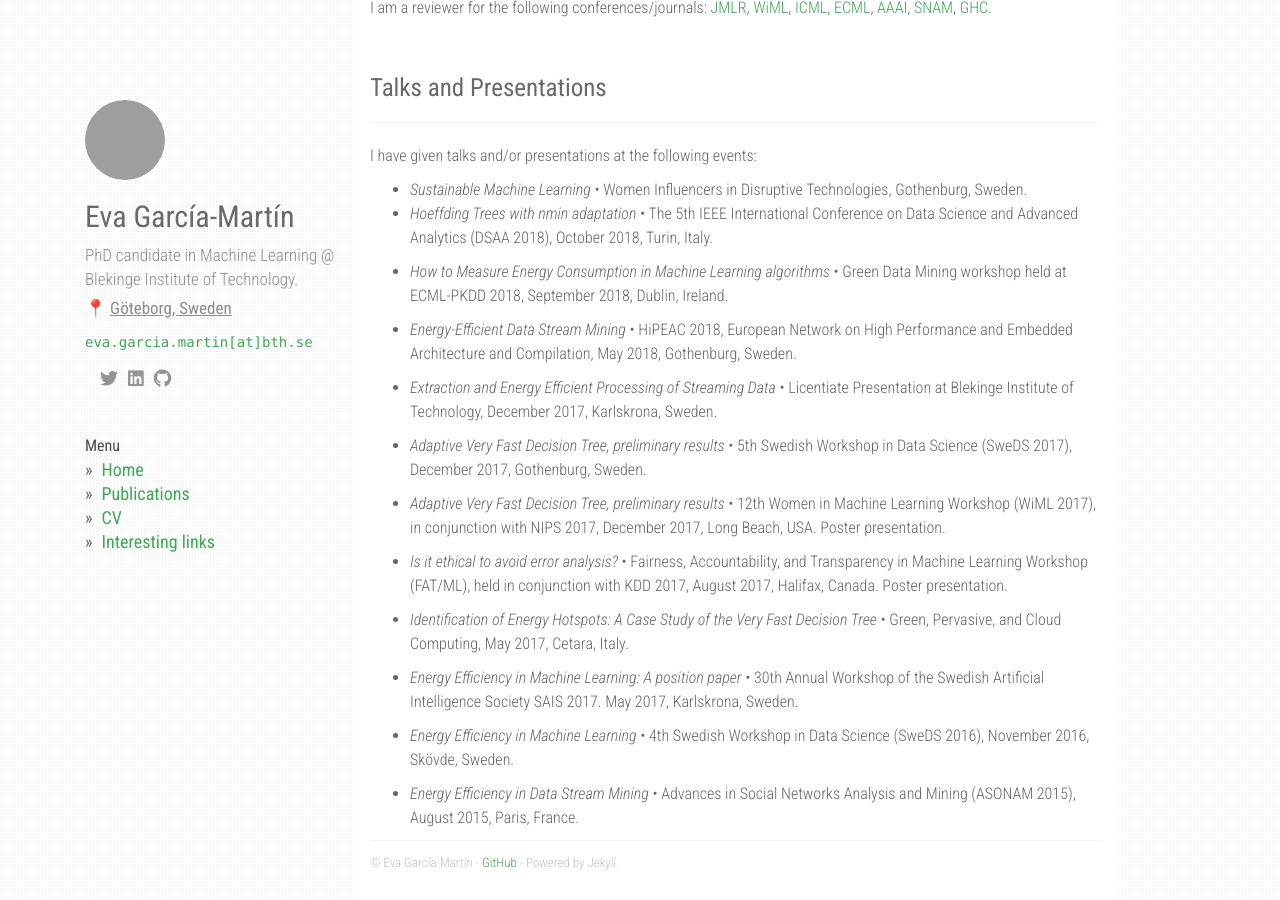
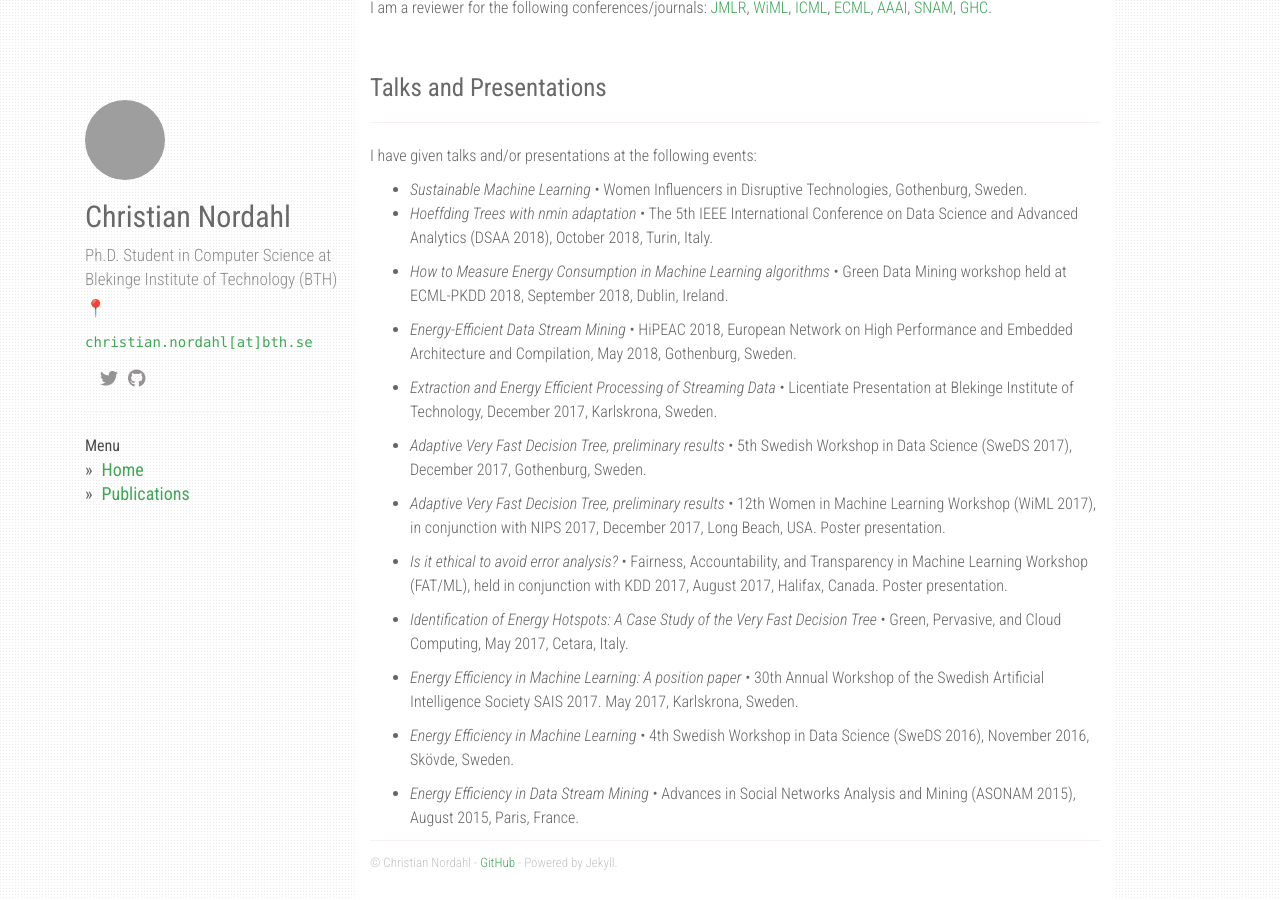
Before and after one commit to christiannordahl/christiannordahl.github.io, a Jekyll site: the page built from index.md, in a window 1280 px wide and 900 px high, scrolled down 1101 px. Built offline with Jekyll 4.4.1, drawn with Linux system fonts in a browser that asks for light colours; nearby versions of some CDN libraries; emoji names are drawn with the system emoji font; a style sheet for code colours, icons or effects is not loaded; grey boxes are pictures that could not be loaded.

Commit message:
Metadata changes

```diff
--- a/_config.yml
+++ b/_config.yml
@@ -1,13 +1,13 @@
-title: Eva García-Martín
+title: Christian Nordahl
 description: Personal Website
-author: Eva García-Martín
-github: https://github.com/egarciamartin
-about: PhD candidate in Machine Learning @ Blekinge Institute of Technology.
-location:
-  name:
-  link_name: Göteborg, Sweden
-  link: https://goo.gl/maps/ca9DpwPgx342
-contact: eva.garcia.martin[at]bth.se
+author: Christian Nordahl
+github: https://github.com/christiannordahl
+about: Ph.D. Student in Computer Science at Blekinge Institute of Technology (BTH)
+#location:
+#  name:
+#  link_name: Göteborg, Sweden
+#  link: https://goo.gl/maps/ca9DpwPgx342
+contact: christian.nordahl[at]bth.se
 avatar_url: /static/img/Eva_2.png
 
 enableTags: true
@@ -20,27 +20,17 @@ collections:
 
 social:
     - icon: ai ai-google-scholar ai-1.7x
-      link: "https://scholar.google.se/citations?user=9LJwmLkAAAAJ&hl=en"
+      link: "https://scholar.google.se/citations?user=T7cFwBgAAAAJ&hl=en"
     - icon: fab fa-twitter
-      link: "https://twitter.com/evitamonal"
-    - icon: fab fa-linkedin
-      link: "https://www.linkedin.com/in/evagarciamartin"
+      link: "https://twitter.com/christianordahl"
     - icon: fab fa-github
-      link: "https://github.com/egarciamartin"
-
-share:
-  twitter_username: evitamonal
+      link: "https://github.com/christiannordahl"
 
 urls:
     - text: Publications
       url: /publications
-    - text: CV
-      url: /cv
-      # url: /CV/cv.pdf
-    - text: Interesting links
-      url: /links
 
-url: "https://egarciamartin.github.io"
+url: "https://christiannordahl.github.io"
 baseurl: ""
 # paginate: 20
 # per_page: 20
```
